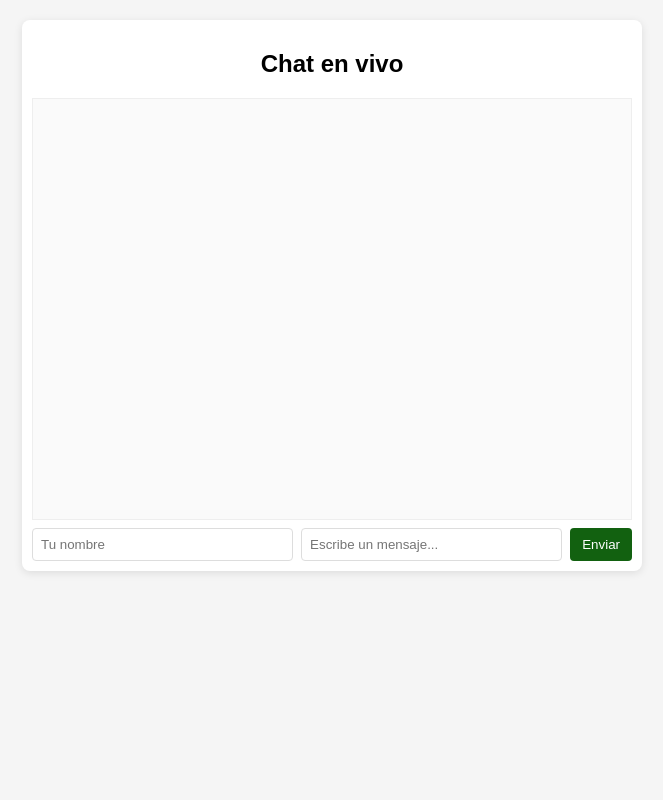
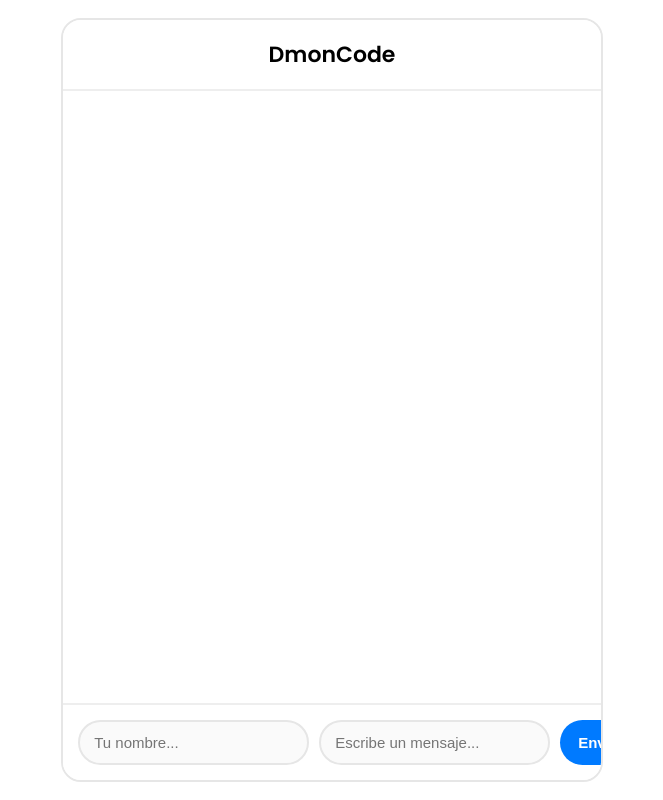
Before and after one commit to dmonr1/chat-vivo, a website: page public/index.html in a window 1280 px wide. Shown: the whole page, without its empty margins (308-971 px from the left). Drawn offline with nearby package versions, Linux system fonts and the light colour scheme; no server answers.

Commit message:
chat en vivo

```diff
--- a/public/index.html
+++ b/public/index.html
@@ -1,4 +1,4 @@
-<!doctype html>
+<!DOCTYPE html>
 <html lang="es">
 <head>
   <meta charset="utf-8" />
@@ -6,17 +6,22 @@
   <title>DmonCode</title>
   <link rel="stylesheet" href="style.css">
 </head>
+
 <body>
-  <div class="chat-container">
-    <header><h2>Chat en vivo</h2></header>
+  <div class="chat-box">
+
+    <header>
+      <h2>DmonCode</h2>
+    </header>
 
     <div id="messages" class="messages"></div>
 
     <form id="form" class="form">
-      <input id="username" placeholder="Tu nombre" autocomplete="off" />
-      <input id="msg" placeholder="Escribe un mensaje..." autocomplete="off" />
+      <input id="username" placeholder="Tu nombre..." autocomplete="off" required />
+      <input id="msg" placeholder="Escribe un mensaje..." autocomplete="off" required />
       <button type="submit">Enviar</button>
     </form>
+
   </div>
 
   <script src="/socket.io/socket.io.js"></script>
--- a/public/style.css
+++ b/public/style.css
@@ -1,9 +1,110 @@
-body { font-family: Arial, sans-serif; background:#f5f5f5; margin:0; padding:20px; display:flex; justify-content:center; }
-.chat-container { width: 600px; background:white; border-radius:8px; box-shadow:0 2px 8px rgba(0,0,0,0.1); padding:10px; }
-header { text-align:center; margin-bottom:8px; }
-.messages { height: 400px; overflow-y: auto; border:1px solid #eee; padding:10px; background:#fafafa; }
-.form { display:flex; gap:8px; margin-top:8px; }
-.form input[type="text"], .form input { flex:1; padding:8px; border:1px solid #ddd; border-radius:4px; }
-.form button { padding:8px 12px; border:none; background:#126110; color:white; border-radius:4px; cursor:pointer; }
-.message { margin-bottom:8px; }
-.message .meta { font-size:12px; color:#666; }
+@import url('https://fonts.googleapis.com/css2?family=Poppins:wght@300;400;500;600&display=swap');
+
+body {
+  margin: 0;
+  padding: 0;
+  background: #ffffff;
+  font-family: 'Poppins', sans-serif;
+
+  height: 100vh;
+  display: flex;
+  justify-content: center;
+  align-items: center;
+}
+
+/* Contenedor principal tipo iPhone */
+.chat-box {
+  width: 100%;
+  max-width: 42%;
+  height: 95vh;
+  background: #ffffff;
+  display: flex;
+  flex-direction: column;
+  border: 2px solid #e6e6e6;
+  border-radius: 20px;
+  overflow: hidden;
+}
+
+/* Header blanco minimal */
+header {
+  padding: 18px;
+  background: #ffffff;
+  color: #000;
+  text-align: center;
+  border-bottom: 2px solid #eeeeee;
+}
+
+header h2 {
+  margin: 0;
+  font-size: 22px;
+  font-weight: 600;
+}
+
+/* Área de mensajes */
+.messages {
+  flex: 1;
+  overflow-y: auto;
+  padding: 15px 20px;
+  background: #ffffff;
+  scroll-behavior: smooth;
+  display: flex;
+  flex-direction: column;
+  gap: 12px;
+}
+
+/* Burbujas de chat estilo iPhone */
+.message {
+  max-width: 80%;
+  padding: 12px 16px;
+  border-radius: 18px;
+  font-size: 15px;
+  background: #f2f2f7;
+  color: #000;
+  width: fit-content;
+}
+
+/* Formulario inferior */
+.form {
+  display: flex;
+  gap: 10px;
+  padding: 15px;
+  background: #ffffff;
+  border-top: 2px solid #eeeeee;
+}
+
+/* Inputs redondeados */
+.form input {
+  flex: 1;
+  padding: 12px 14px;
+  border: 2px solid #e6e6e6;
+  border-radius: 30px;
+  font-size: 15px;
+  outline: none;
+  background: #fafafa;
+}
+
+/* Botón estilo bubble */
+.form button {
+  padding: 12px 18px;
+  background: #007aff;
+  border: none;
+  color: white;
+  font-size: 15px;
+  font-weight: 600;
+  border-radius: 30px;
+  cursor: pointer;
+}
+
+.form button:hover {
+  background: #005fcc;
+}
+
+/* Mobile */
+@media (max-width: 600px) {
+  .chat-box {
+    height: 100vh;
+    max-width: 100%;
+    border-radius: 0;
+    border: none;
+  }
+}
--- a/server.js
+++ b/server.js
@@ -21,7 +21,7 @@ io.on("connection", (socket) => {
   });
 });
 
-const PORT = process.env.PORT || 3000;
+const PORT = process.env.PORT || 3500;
 http.listen(PORT, () => {
   console.log(`Servidor corriendo en http://localhost:${PORT}`);
 });
```
